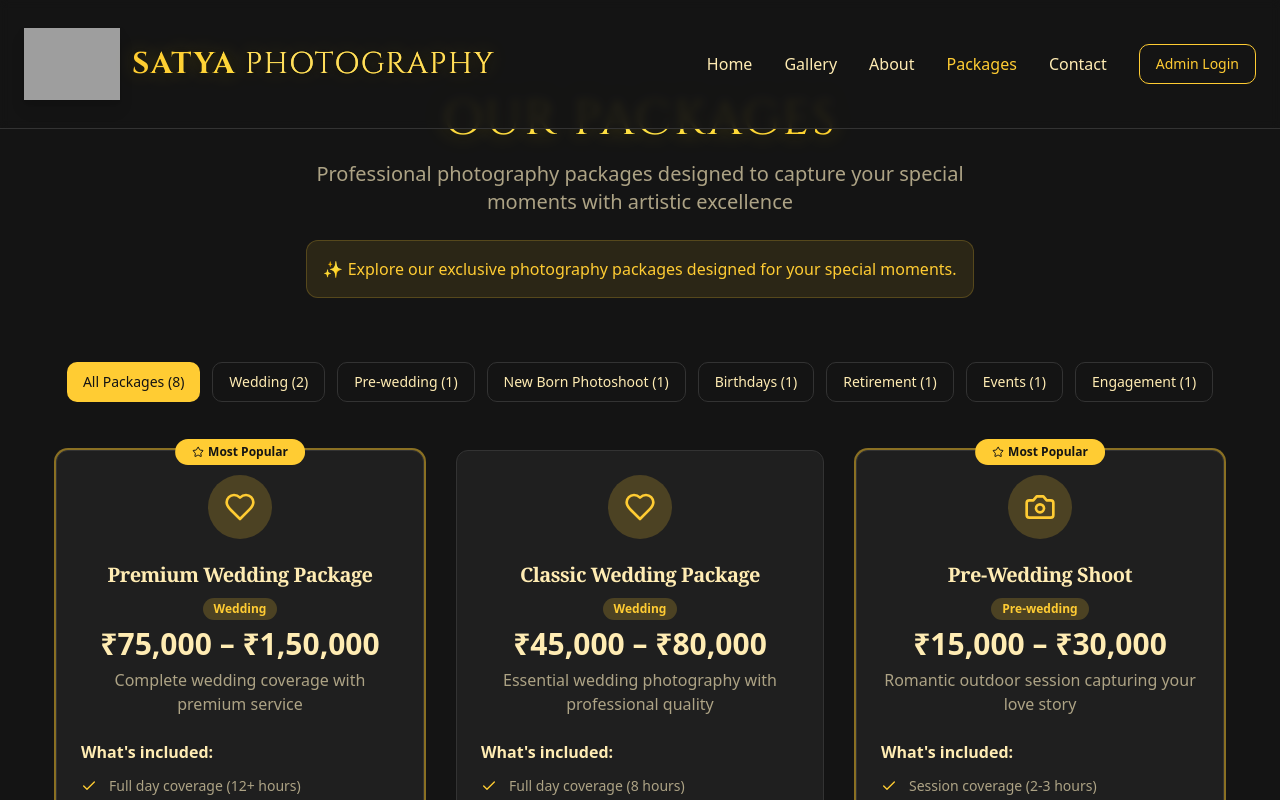
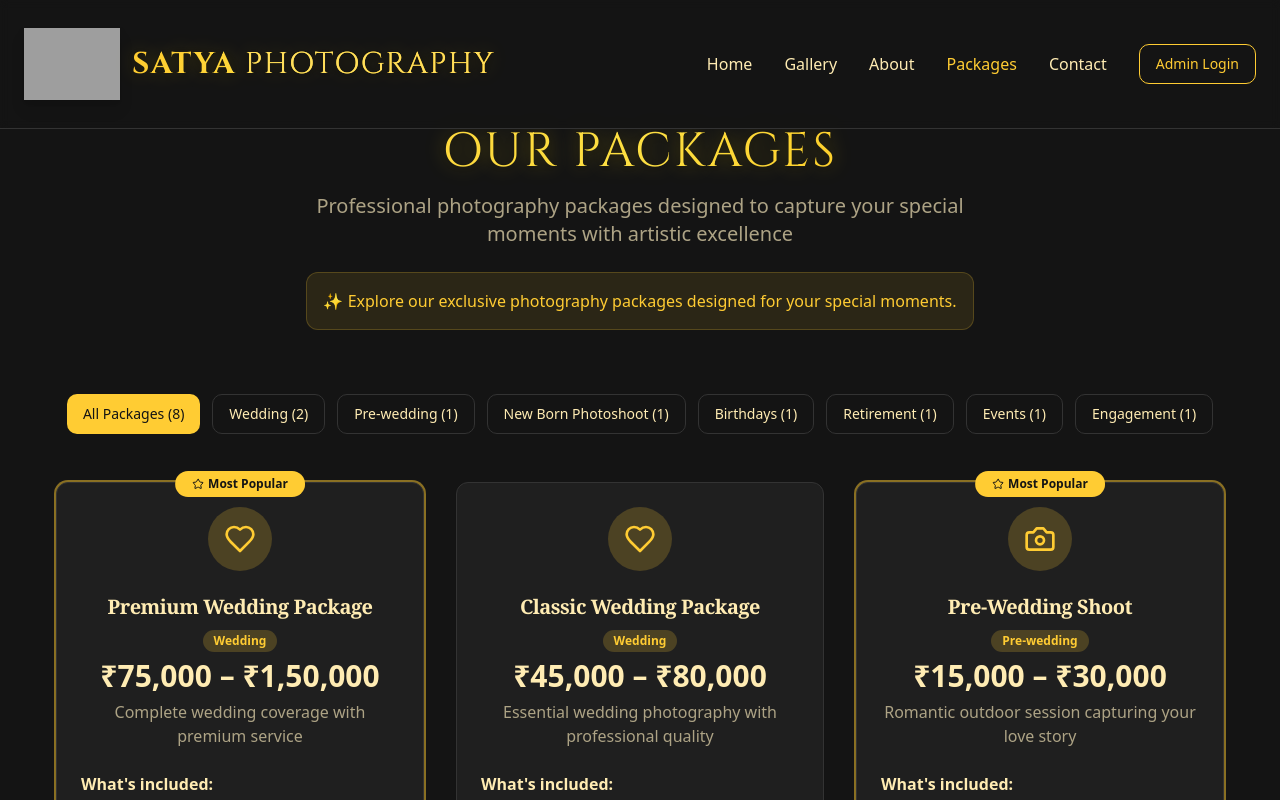
Before and after one commit to yesh2103/Satya-20Photography, a React (Vite) app: page /packages in a window 1280 px wide. Shown: the top 800 px of the page. Built offline with nearby package versions, Linux system fonts and the light colour scheme; grey boxes are pictures that could not be loaded.

Commit message:
Fix header visibility on Packages page
cgen-f660a030fa97427b89336e4be96a7008

```diff
--- a/client/pages/Packages.tsx
+++ b/client/pages/Packages.tsx
@@ -143,7 +143,7 @@ export default function Packages() {
     <div className="min-h-screen bg-background">
         <Navigation />
 
-        <div className="pt-24 pb-12 px-6">
+        <div className="pt-32 pb-12 px-6">
           <div className="container mx-auto">
             {/* Header */}
             <div className="text-center mb-16">
```
